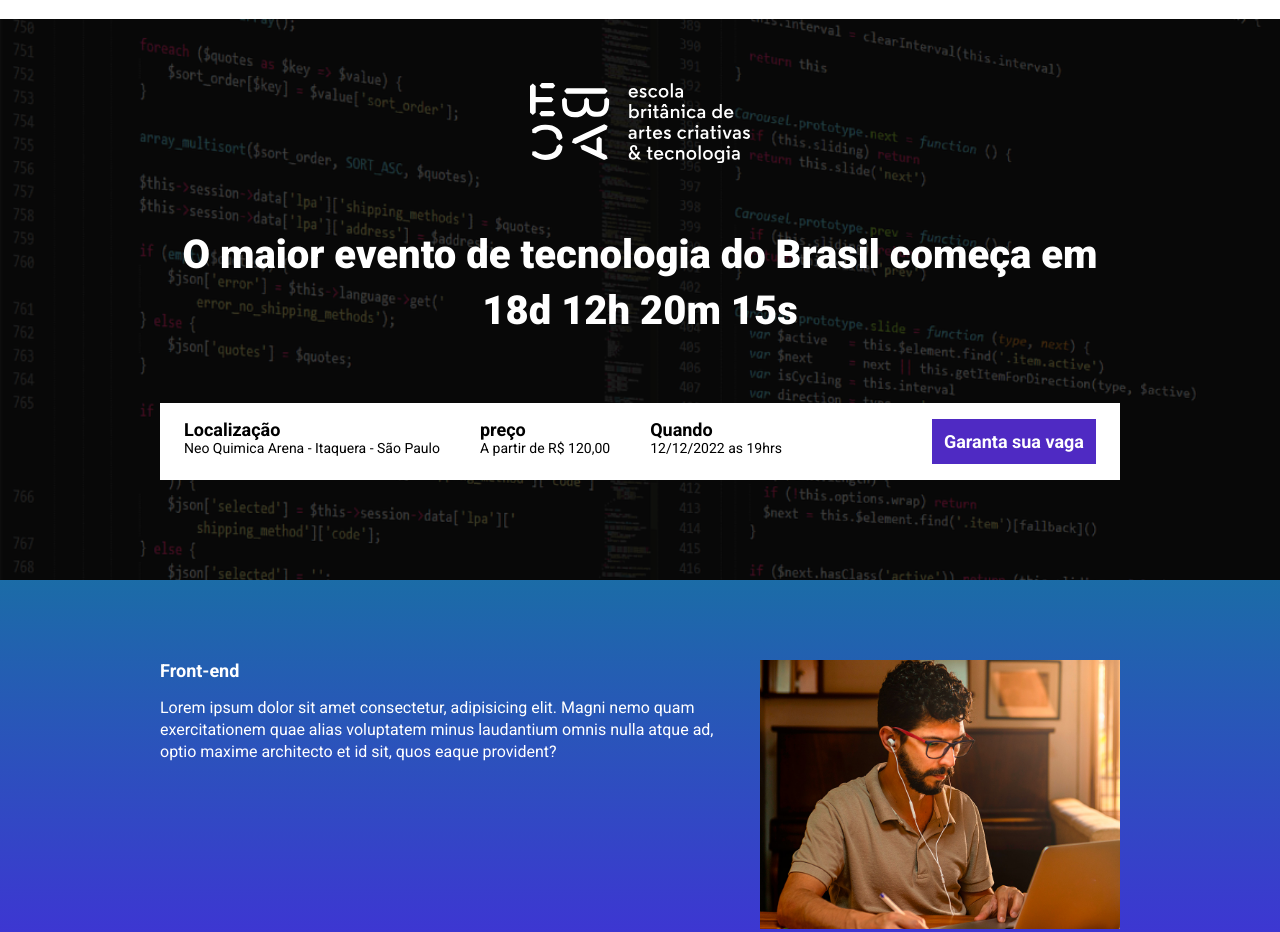
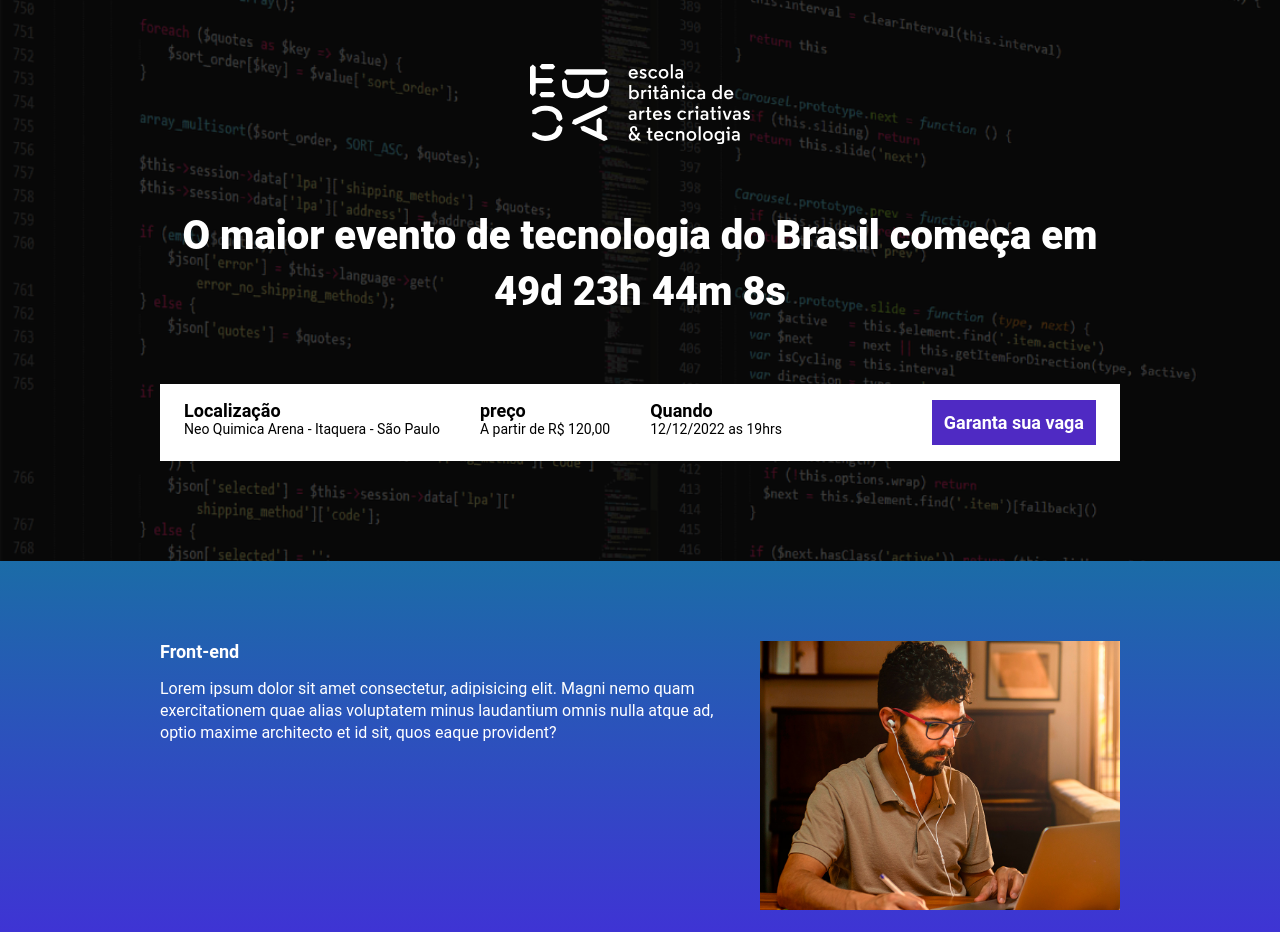
Before and after one commit to PedroCorado/Landing-Page, a website built with Parcel: page src/index.html in a window 1280 px wide. Shown: the top 932 px of the page. Built offline with nearby package versions, Linux system fonts and the light colour scheme.

Commit message:
Criando timer e finalizando projeto

```diff
--- a/package.json
+++ b/package.json
@@ -2,9 +2,9 @@
   "name": "landingpage",
   "version": "1.0.0",
   "description": "",
-  "main": "index.js",
   "scripts": {
     "dev": "parcel src/index.html src/styles/main.scss src/scripts/main.js",
+    "build":"parcel build src/index.html",
     "test": "echo \"Error: no test specified\" && exit 1"
   },
   "keywords": [],
--- a/src/index.html
+++ b/src/index.html
@@ -6,7 +6,6 @@
     <title>Document</title>
     <link rel="preconnect" href="https://fonts.googleapis.com">
     <link rel="preconnect" href="https://fonts.gstatic.com" crossorigin>
-    <link href="https://fonts.googleapis.com/css2?family=Oswald:wght@400;700&family=Roboto:wght@400;700;900&family=Ubuntu:ital,wght@0,400;1,300&display=swap" rel="stylesheet">nk href="https://fonts.googleapis.com/css2?family=Oswald:wght@400;700&family=Roboto:wght@400;700&family=Ubuntu:ital,wght@0,400;1,300&display=swap" rel="stylesheet">
     <link rel="stylesheet" href="styles/main.scss">
     <link rel="stylesheet" href="https://unpkg.com/aos@next/dist/aos.css" />
 </head>
@@ -15,7 +14,7 @@
         <div class="container">
             <img class="hero__logo" src="images/ebac_logo.svg" alt="EBAC">
             <p class="hero__text">
-                O maior evento de tecnologia do Brasil começa em 18d 12h 20m 15s
+                O maior evento de tecnologia do Brasil começa em <span id="contador"></span>
             </p>
             <div class="infos-bar">
                 <ul class="infos-bar__infos">
--- a/src/scripts/main.js
+++ b/src/scripts/main.js
@@ -1 +1,27 @@
 AOS.init();
+
+const dataDoEvento = new Date("Dec 12, 2023 19:00:00");
+const timeStampDoEvento = dataDoEvento.getTime()
+
+const contaAsHoras = setInterval(function(){
+    const agora = new Date()
+    const timeStampAtual = agora.getTime()
+
+    const distanciaAteOEvento = timeStampDoEvento - timeStampAtual
+
+    const diasEmMs = 1000*60*60*24
+    const horaEmMs = 1000*60*60
+    const minutoEmMs = 1000*60
+
+    const diasAteOEvento = Math.floor(distanciaAteOEvento/diasEmMs)
+    const horasAteOEvento = Math.floor((distanciaAteOEvento%diasEmMs)/horaEmMs)
+    const minutosAteOEvento = Math.floor((distanciaAteOEvento%horaEmMs)/minutoEmMs)
+    const segundosAteOEvento = Math.floor((distanciaAteOEvento%minutoEmMs)/1000)
+
+    document.getElementById('contador').innerHTML = `${diasAteOEvento}d ${horasAteOEvento}h ${minutosAteOEvento}m ${segundosAteOEvento}s`
+
+    if (distanciaAteOEvento < 0){
+        clearInterval(contaAsHoras)
+        document.getElementById('contador').innerHTML = 'Evento Expirado'
+    }
+},1000)
```
